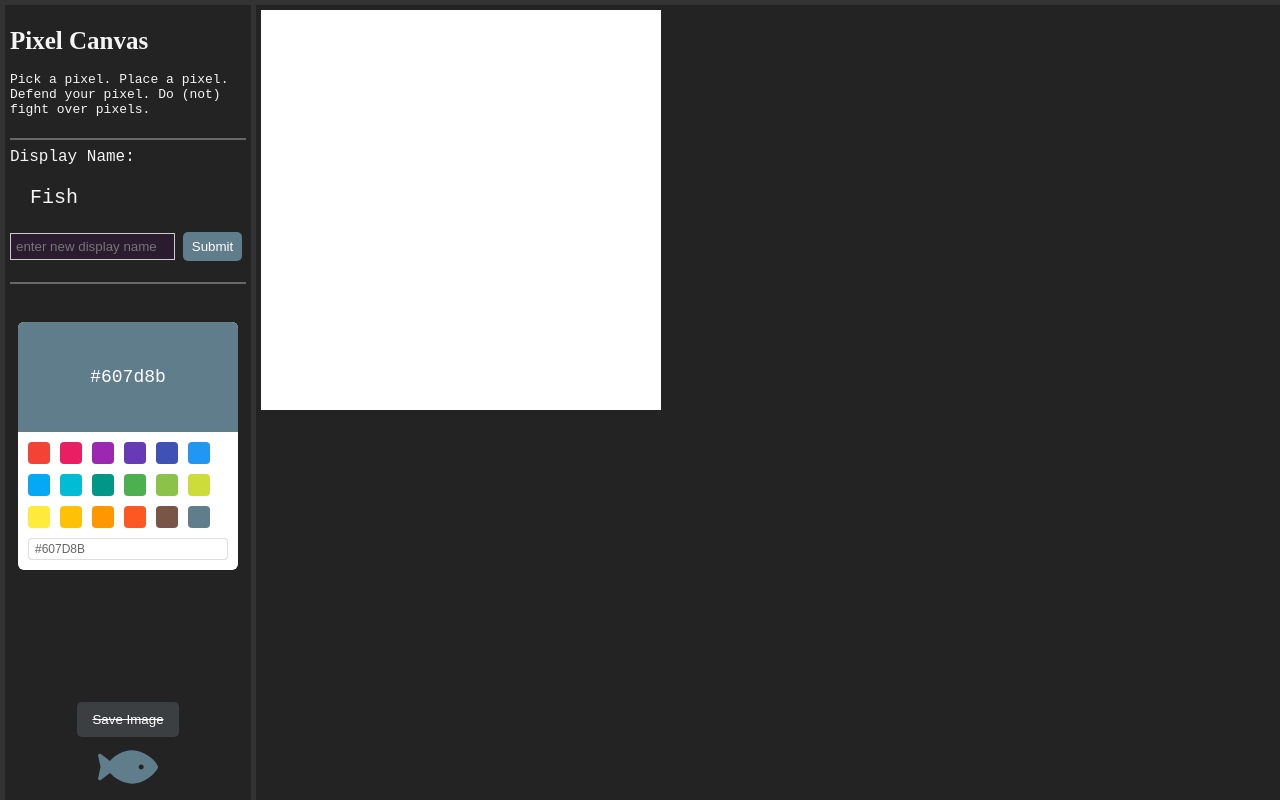
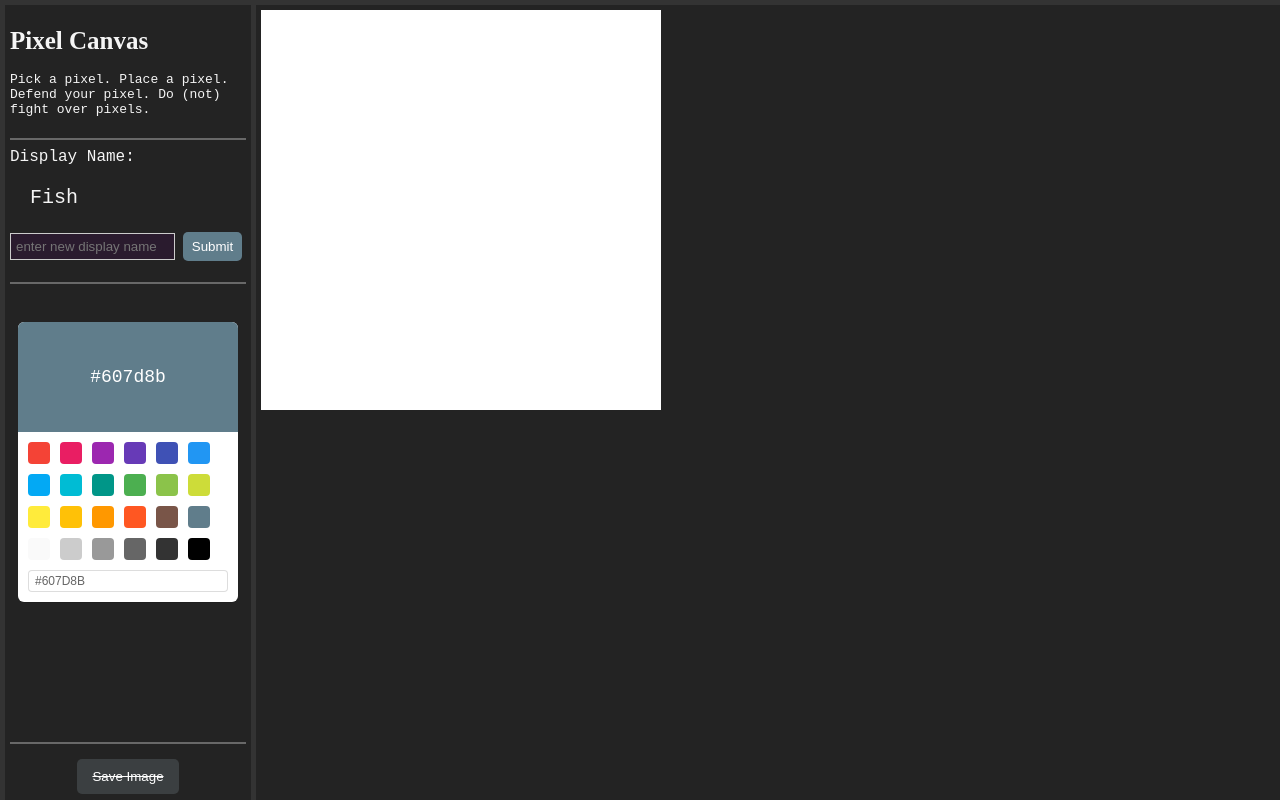
Before and after one commit to electric-fish/pixel-canvas, a React app: page / in a window 1280 px wide. Built offline with nearby package versions, Linux system fonts and the light colour scheme; the HTML template or start-up script is replaced by a standard one.

Commit message:
adds grayscale color options

```diff
--- a/client/src/components/userInterface/colorPicker/colorPicker.jsx
+++ b/client/src/components/userInterface/colorPicker/colorPicker.jsx
@@ -30,9 +30,13 @@ class ColorPicker extends React.Component {
         <BlockPicker
           triangle={ 'hide' }
           width={ '220px' }
-          colors={["#f44336", "#e91e63", "#9c27b0", "#673ab7", "#3f51b5", "#2196f3", "#03a9f4", "#00bcd4", "#009688", "#4caf50", "#8bc34a", "#cddc39", "#ffeb3b", "#ffc107", "#ff9800", "#ff5722", "#795548", "#607d8b"]}
+          colors={["#f44336", "#e91e63", "#9c27b0", "#673ab7", "#3f51b5", "#2196f3",
+                   "#03a9f4", "#00bcd4", "#009688", "#4caf50", "#8bc34a", "#cddc39",
+                  "#ffeb3b", "#ffc107", "#ff9800", "#ff5722", "#795548", "#607d8b",
+                  "#FAFAFA", "#CCCCCC", "#999999", "#666666", "#333333", "#000000"]}
           color={ this.state.background }
           onChangeComplete={ this.handleChangeComplete }
+          background={ "#555500" }
         />
       </div>
     );
--- a/client/src/components/userInterface/otherOptions/otherOptions.css
+++ b/client/src/components/userInterface/otherOptions/otherOptions.css
@@ -20,3 +20,8 @@
   /* z-index: 3; */
   text-align: center;
 }
+
+.hr {
+  border: 1px solid rgb(104, 104, 104);
+  margin-bottom: 15px;
+}
--- a/client/src/components/userInterface/otherOptions/otherOptions.jsx
+++ b/client/src/components/userInterface/otherOptions/otherOptions.jsx
@@ -6,6 +6,7 @@ import FishIcon from './icons/fishIcon.jsx';
 const OtherOptions = (props) => {
   return (
     <div>
+      <hr className={styles.hr} />
       <button className={styles.button}>Save Image</button>
       <div className={styles.fish_icon}>
         <FishIcon />
```
Also changed, not shown: database/index.js (+17 -24 lines), database/seed.js (+19 -0 lines).
